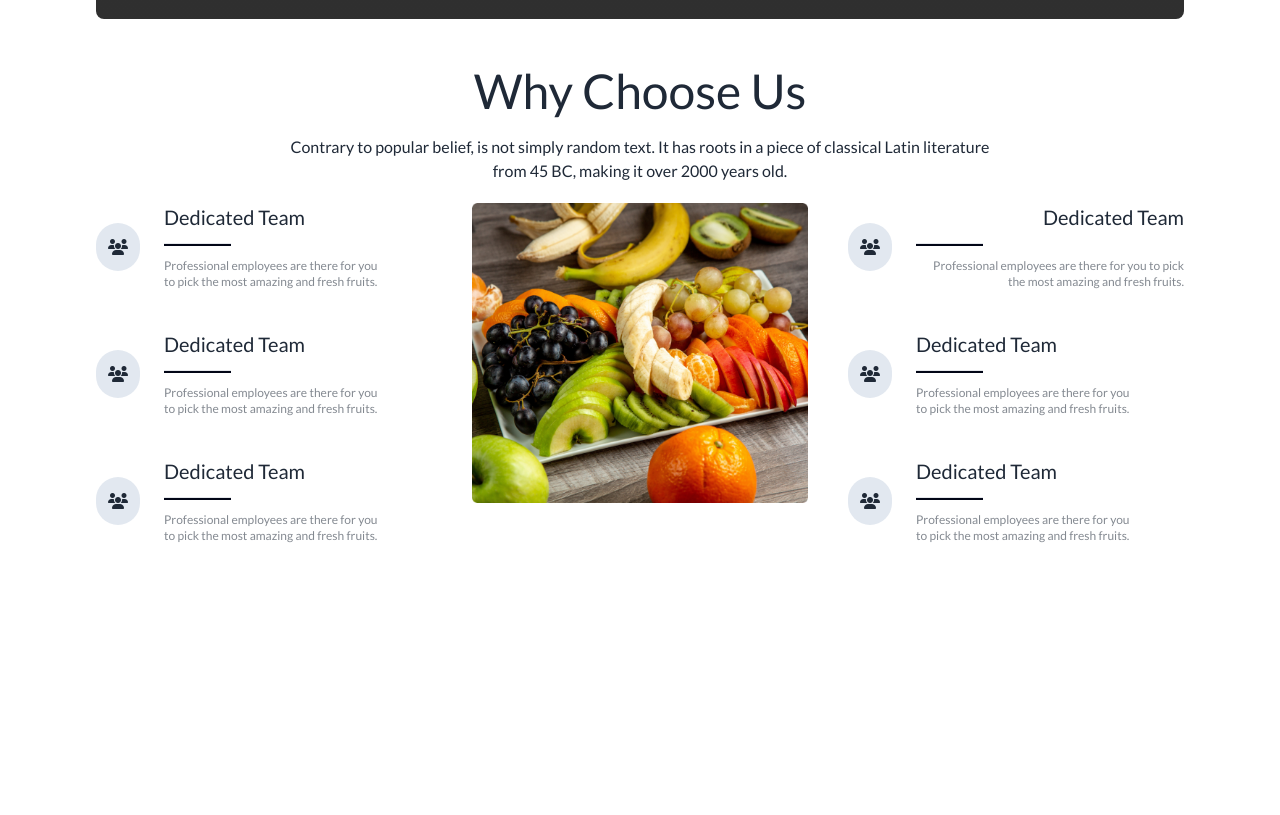
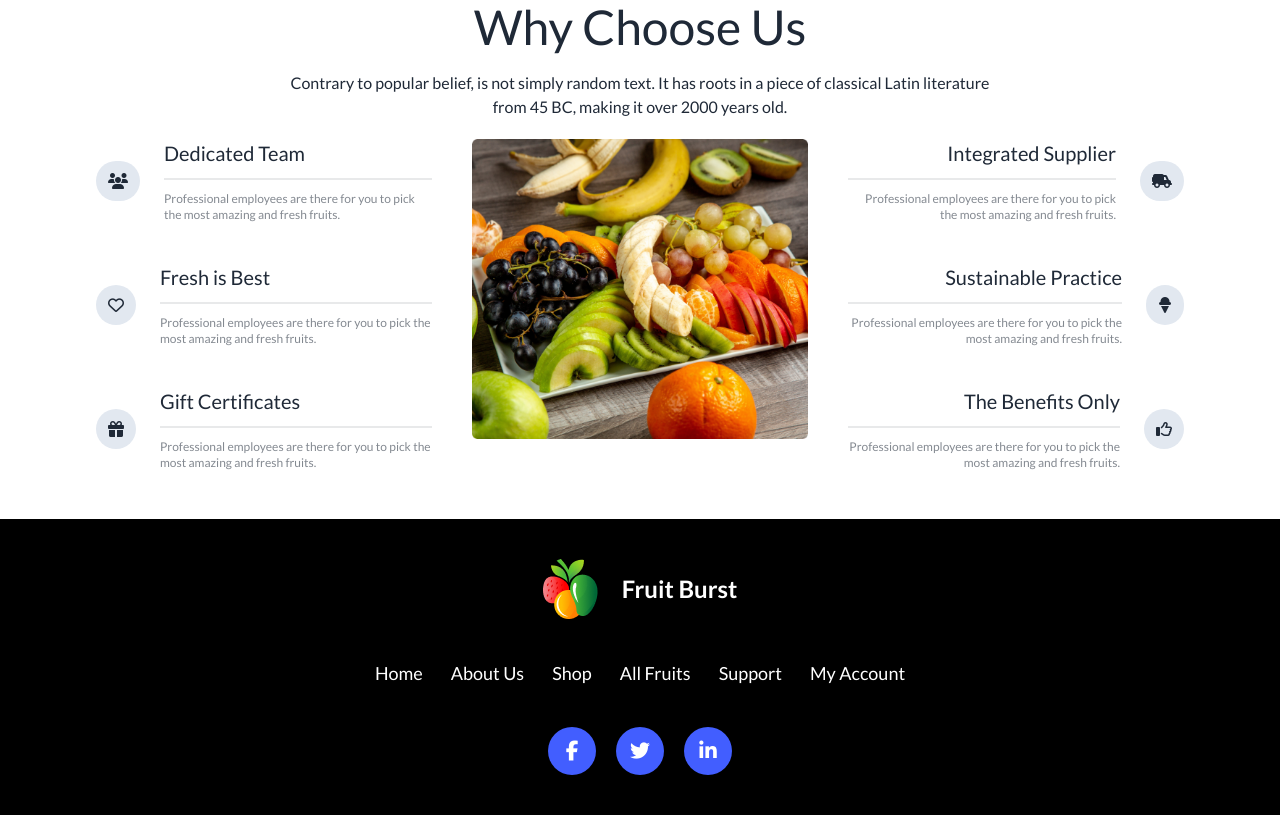
Before and after one commit to chinmoy10/fruit_brust, a plain HTML site: page index.html in a window 1280 px wide. Shown: the part 2028-2843 px from the top of the page. Before the commit the page ends 2636 px from the top, so only its background shows below. Drawn offline with nearby package versions, Linux system fonts and the light colour scheme; grey boxes are pictures that could not be loaded.

Commit message:
Fully done

```diff
--- a/index.html
+++ b/index.html
@@ -188,7 +188,7 @@
             </div>
         </section>
     </header>
-    <main class="container mx-auto px-8 lg:px-24 my-16">
+    <main class="container mx-auto px-8 lg:px-24 my-8 lg:my-0">
         <section class="card_section">
             <div class="flex flex-col gap-7 lg:flex-row justify-between items-center">
                 <div class="space-y-6">
@@ -535,36 +535,36 @@
                     <h1 class="text-center text-5xl">Why Choose Us</h1>
                     <p class="text-center w-2/3 mx-auto">Contrary to popular belief, is not simply random text. It has
                         roots in a piece of classical Latin literature from 45 BC, making it over 2000 years old.</p>
-                    <div class="grid grid-cols-1 lg:grid-cols-3 gap-x-10">
+                    <div class="grid grid-cols-1 lg:grid-cols-3 gap-10">
                         <div class="space-y-10">
                             <div class="flex justify-center items-center gap-6">
-                                <div class="flex justify-center items-center">
-                                    <div class="bg-slate-200 rounded-full p-3"><i class="fa-solid fa-users"></i></div>
+                                <div class="flex justify-center items-center bg-slate-200 rounded-full p-3">
+                                    <i class="fa-solid fa-users"></i>
                                 </div>
-                                <div class="space-y-3">
+                                <div class="space-y-1">
                                     <h3 class="text-xl">Dedicated Team</h3>
-                                    <hr class="bg-slate-950 p-[1px] w-1/4">
-                                    <p class="text-xs w-4/5 opacity-55">Professional employees are there for you to pick the most amazing and fresh fruits.</p>
+                                    <div class="divider"></div>
+                                    <p class="text-xs -w-4/5 opacity-55">Professional employees are there for you to pick the most amazing and fresh fruits.</p>
                                 </div>
                             </div>
                             <div class="flex justify-center items-center gap-6">
-                                <div class="flex justify-center items-center">
-                                    <div class="bg-slate-200 rounded-full p-3"><i class="fa-solid fa-users"></i></div>
+                                <div class="flex justify-center items-center bg-slate-200 rounded-full p-3">
+                                    <i class="fa-regular fa-heart"></i>
                                 </div>
-                                <div class="space-y-3">
-                                    <h3 class="text-xl">Dedicated Team</h3>
-                                    <hr class="bg-slate-950 p-[1px] w-1/4">
-                                    <p class="text-xs w-4/5 opacity-55">Professional employees are there for you to pick the most amazing and fresh fruits.</p>
+                                <div class="space-y-1">
+                                    <h3 class="text-xl">Fresh is Best</h3>
+                                    <div class="divider"></div>
+                                    <p class="text-xs -w-4/5 opacity-55">Professional employees are there for you to pick the most amazing and fresh fruits.</p>
                                 </div>
                             </div>
                             <div class="flex justify-center items-center gap-6">
-                                <div class="flex justify-center items-center">
-                                    <div class="bg-slate-200 rounded-full p-3"><i class="fa-solid fa-users"></i></div>
+                                <div class="flex justify-center items-center bg-slate-200 rounded-full p-3">
+                                    <i class="fa-solid fa-gift"></i>
                                 </div>
-                                <div class="space-y-3">
-                                    <h3 class="text-xl">Dedicated Team</h3>
-                                    <hr class="bg-slate-950 p-[1px] w-1/4">
-                                    <p class="text-xs w-4/5 opacity-55">Professional employees are there for you to pick the most amazing and fresh fruits.</p>
+                                <div class="space-y-1">
+                                    <h3 class="text-xl">Gift Certificates</h3>
+                                    <div class="divider"></div>
+                                    <p class="text-xs -w-4/5 opacity-55">Professional employees are there for you to pick the most amazing and fresh fruits.</p>
                                 </div>
                             </div>
                         </div>
@@ -572,34 +572,34 @@
                             <img src="images/whychoose1.png" alt="">
                         </div>
                         <div class="space-y-10">
-                            <div class="flex justify-center items-center gap-6 text-end">
-                                <div class="flex justify-center items-center">
-                                    <div class="bg-slate-200 rounded-full p-3"><i class="fa-solid fa-users"></i></div>
-                                </div>
-                                <div class="space-y-3">
-                                    <h3 class="text-xl">Dedicated Team</h3>
-                                    <hr class="bg-slate-950 p-[1px] w-1/4">
+                            <div class="flex justify-center items-center gap-6 text-right">
+                                <div class="space-y-1">
+                                    <h3 class="text-xl">Integrated Supplier</h3>
+                                    <div class="divider"></div>
                                     <p class="text-xs -w-4/5 opacity-55">Professional employees are there for you to pick the most amazing and fresh fruits.</p>
                                 </div>
-                            </div>
-                            <div class="flex justify-center items-center gap-6">
-                                <div class="flex justify-center items-center">
-                                    <div class="bg-slate-200 rounded-full p-3"><i class="fa-solid fa-users"></i></div>
-                                </div>
-                                <div class="space-y-3">
-                                    <h3 class="text-xl">Dedicated Team</h3>
-                                    <hr class="bg-slate-950 p-[1px] w-1/4">
-                                    <p class="text-xs w-4/5 opacity-55">Professional employees are there for you to pick the most amazing and fresh fruits.</p>
+                                <div class="flex justify-center items-center bg-slate-200 rounded-full p-3">
+                                    <i class="fa-solid fa-truck-field"></i>
                                 </div>
                             </div>
-                            <div class="flex justify-center items-center gap-6">
-                                <div class="flex justify-center items-center">
-                                    <div class="bg-slate-200 rounded-full p-3"><i class="fa-solid fa-users"></i></div>
+                            <div class="flex justify-center items-center gap-6 text-right">
+                                <div class="space-y-1">
+                                    <h3 class="text-xl">Sustainable Practice</h3>
+                                    <div class="divider"></div>
+                                    <p class="text-xs -w-4/5 opacity-55">Professional employees are there for you to pick the most amazing and fresh fruits.</p>
                                 </div>
-                                <div class="space-y-3">
-                                    <h3 class="text-xl">Dedicated Team</h3>
-                                    <hr class="bg-slate-950 p-[1px] w-1/4">
-                                    <p class="text-xs w-4/5 opacity-55">Professional employees are there for you to pick the most amazing and fresh fruits.</p>
+                                <div class="flex justify-center items-center bg-slate-200 rounded-full p-3">
+                                    <i class="fa-solid fa-ice-cream"></i>
+                                </div>
+                            </div>
+                            <div class="flex justify-center items-center gap-6 text-right">
+                                <div class="space-y-1">
+                                    <h3 class="text-xl">The Benefits Only</h3>
+                                    <div class="divider"></div>
+                                    <p class="text-xs -w-4/5 opacity-55">Professional employees are there for you to pick the most amazing and fresh fruits.</p>
+                                </div>
+                                <div class="flex justify-center items-center bg-slate-200 rounded-full p-3">
+                                    <i class="fa-regular fa-thumbs-up"></i>
                                 </div>
                             </div>
                         </div>
@@ -608,6 +608,42 @@
             </div>
         </section>
     </main>
+    <footer class="footer footer-center p-10 bg-black text-primary-content">
+        <div class="navbar-center flex">
+            <img src="images/logo.png" alt="">
+            <h6 class="ml-4 text-2xl font-semibold text-white">Fruit Burst</h6>
+        </div>
+        <div class="flex space-x-5 justify-center text-white text-lg flex-wrap">
+            <a href="#">Home</a>
+            <a href="#">About Us</a>
+            <a href="#">Shop</a>
+            <a href="#">All Fruits</a>
+            <a href="#">Support</a>
+            <a href="#">My Account</a>
+        </div>
+        <div class="flex justify-center items-center">
+            <ul class="flex space-x-5">
+                <li>
+                    <a href="#"
+                        class="tooltip text-xl text-white bg-[#425eff] w-12 h-12 flex justify-center items-center rounded-full"
+                        data-tip="facebook"><i class="fa-brands fa-facebook-f"></i>
+                    </a>
+                </li>
+                <li>
+                    <a href="#"
+                        class="tooltip text-xl text-white bg-[#425eff] w-12 h-12 flex justify-center items-center rounded-full"
+                        data-tip="twitter"><i class="fa-brands fa-twitter"></i>
+                    </a>
+                </li>
+                <li>
+                    <a href="#"
+                        class="tooltip text-xl text-white bg-[#425eff] w-12 h-12 flex justify-center items-center rounded-full"
+                        data-tip="linkedin"><i class="fa-brands fa-linkedin-in"></i>
+                    </a>
+                </li>
+            </ul>
+        </div>
+      </footer>
 </body>
 
 </html>
```
